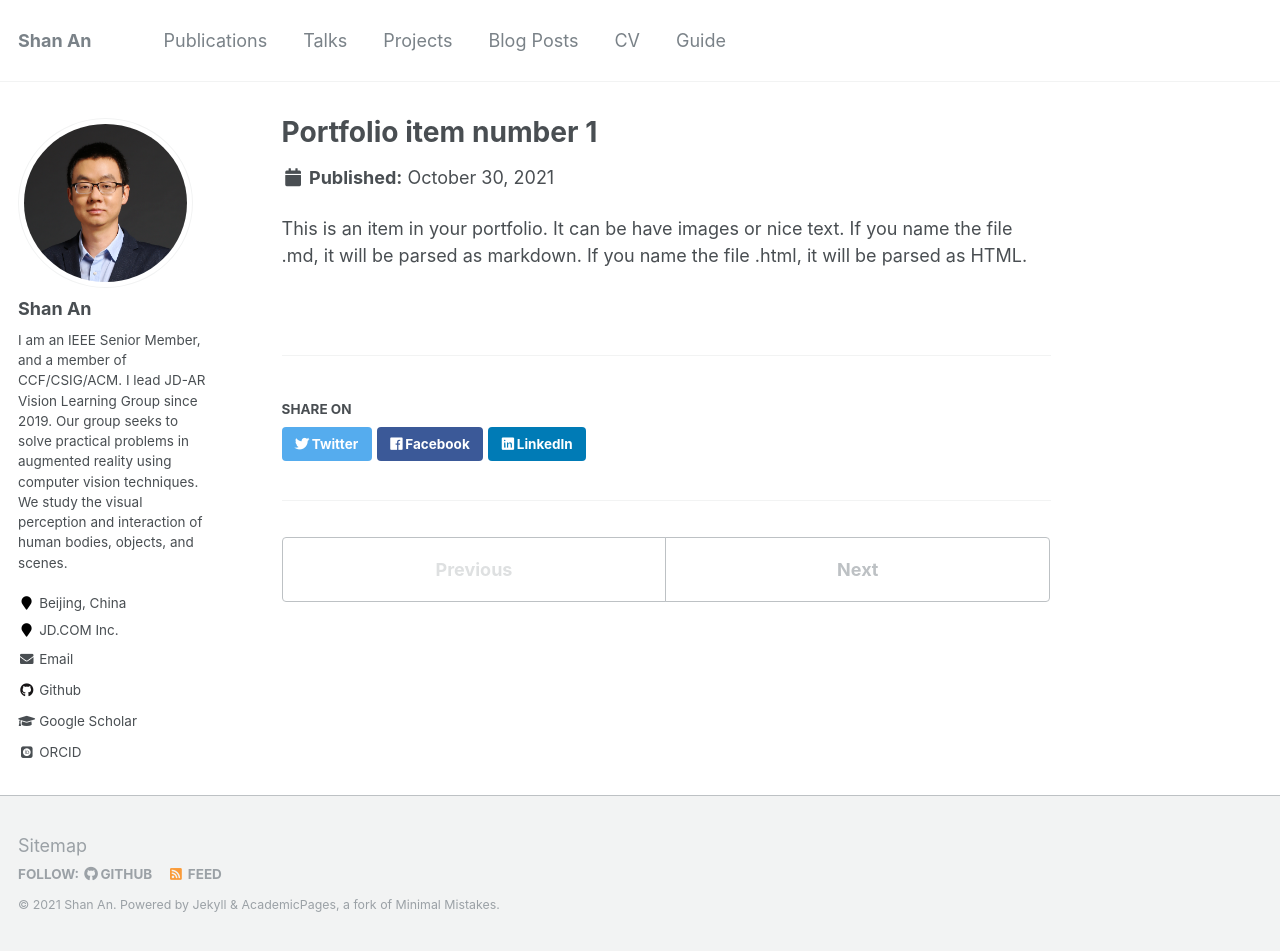
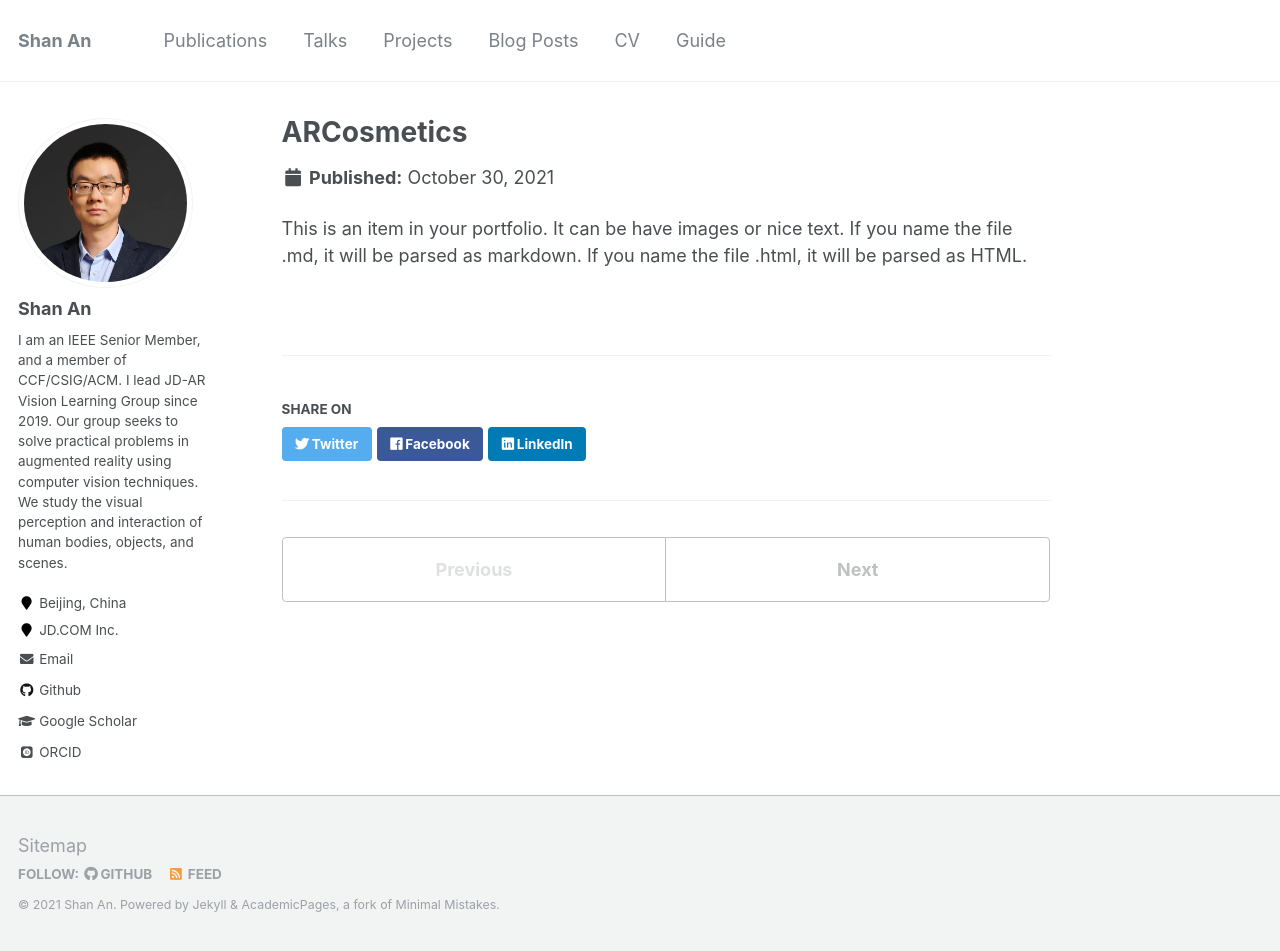
Before and after one commit to anshan-XR-ROB/anshan-XR-ROB.github.io, a Jekyll site: the page built from _portfolio/portfolio-1.md, in a window 1280 px wide and 951 px high. Built offline with Jekyll 4.4.1, drawn with Linux system fonts in a browser that asks for light colours; some web fonts are replaced.

Commit message:
Update portfolio-1.md

```diff
--- a/_portfolio/portfolio-1.md
+++ b/_portfolio/portfolio-1.md
@@ -1,5 +1,5 @@
 ---
-title: "Portfolio item number 1"
+title: "ARCosmetics"
 excerpt: "Short description of portfolio item number 1<br/><video src='/images/ARCosmetics.mp4' controls='controls'>"
 collection: portfolio
 ---
```
